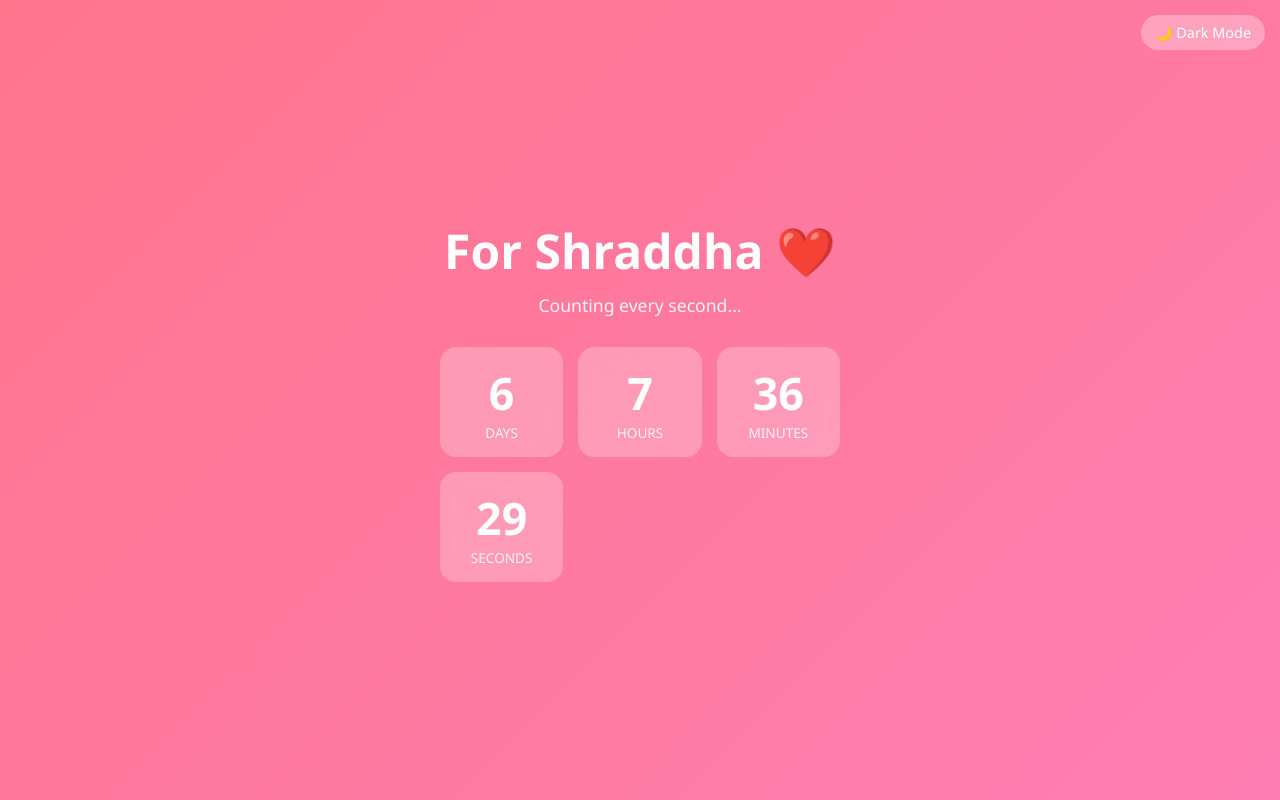
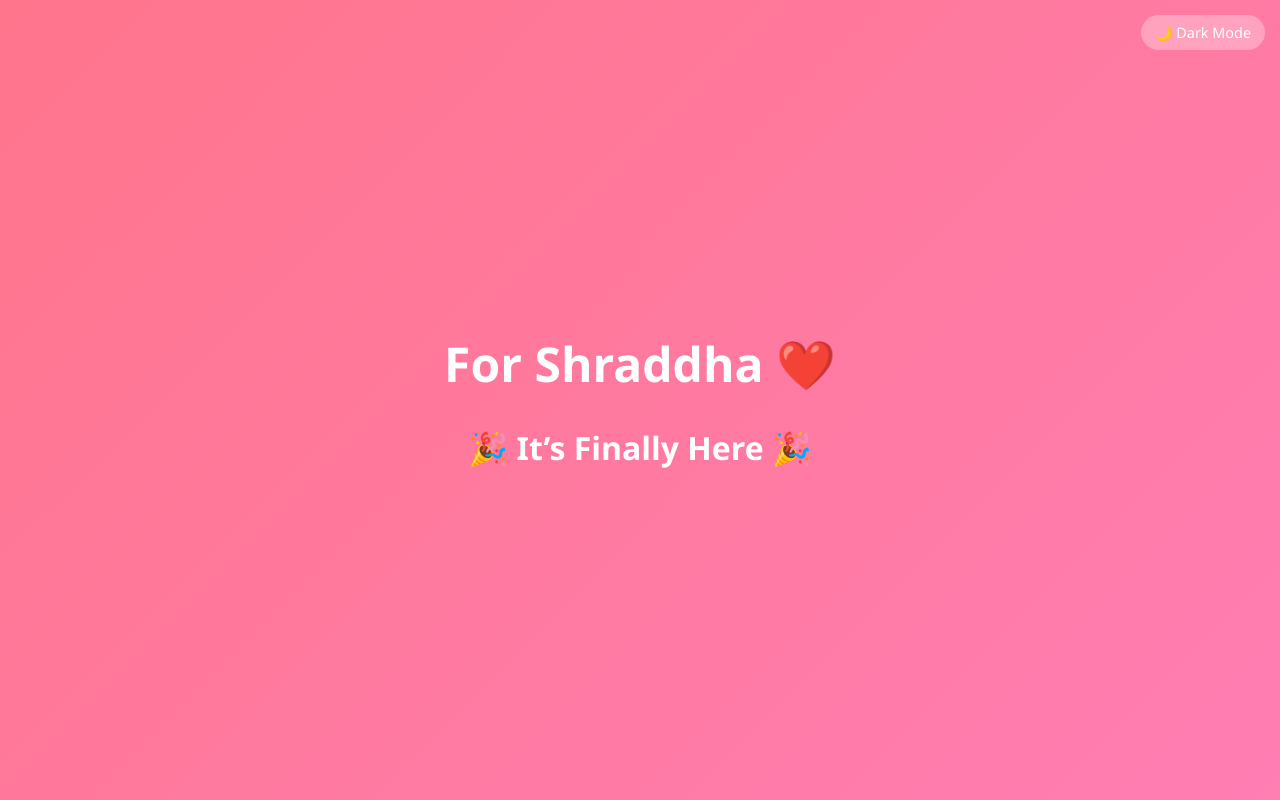
Before and after one commit to rrewale51-prog/For-Shraddha, a React (Vite) app: page / in a window 1280 px wide. Built offline with nearby package versions, Linux system fonts and the light colour scheme.

Commit message:
Update App.jsx

```diff
--- a/src/App.jsx
+++ b/src/App.jsx
@@ -4,7 +4,7 @@ export default function App() {
   const targetDate = new Date("2026-01-20T00:00:00"); // CHANGE DATE HERE
 
   const [timeLeft, setTimeLeft] = useState({});
-  const [finished, setFinished] = useState(false);
+  const [finished, setFinished] = useState(true);
   const [showText, setShowText] = useState(false);
   const [dark, setDark] = useState(
     localStorage.getItem("darkMode") === "true"
```
